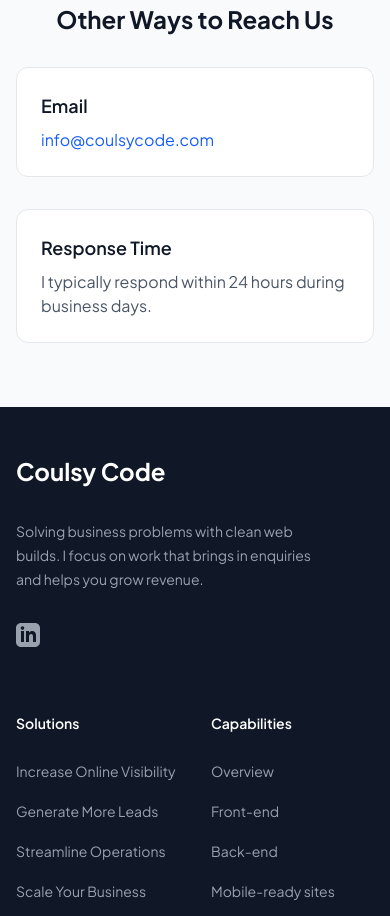
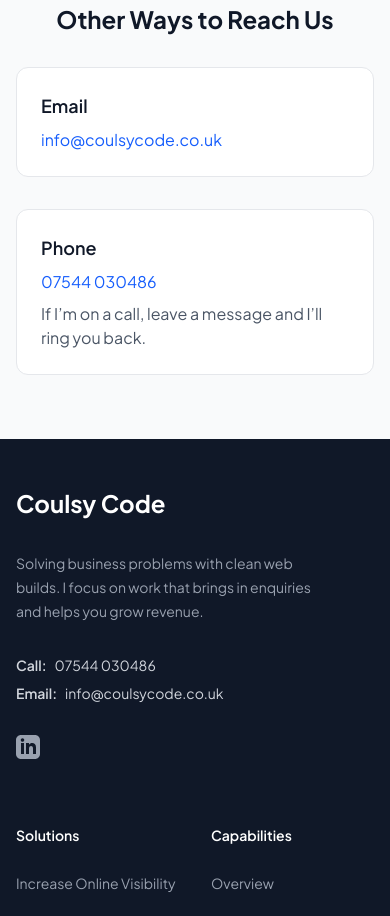
Before and after one commit to Coulsyltd/coulsycode, a Next.js app: page /contact in a window 390 px wide. Shown: the part 1340-2256 px from the top of the page. Built offline with nearby package versions, Linux system fonts and the light colour scheme.

Commit message:
Switch to .co.uk and add phone number

```diff
--- a/app/contact/page.tsx
+++ b/app/contact/page.tsx
@@ -128,14 +128,17 @@
             <div className="grid grid-cols-1 md:grid-cols-2 gap-8">
               <div className="bg-white p-6 rounded-xl border border-gray-200">
                 <h3 className="text-lg font-semibold text-gray-900 mb-2">Email</h3>
-                <a href="mailto:info@coulsycode.com" className="text-blue-600 hover:underline">
-                  info@coulsycode.com
+                <a href="mailto:info@coulsycode.co.uk" className="text-blue-600 hover:underline">
+                  info@coulsycode.co.uk
                 </a>
               </div>
               <div className="bg-white p-6 rounded-xl border border-gray-200">
-                <h3 className="text-lg font-semibold text-gray-900 mb-2">Response Time</h3>
-                <p className="text-gray-600">
-                  I typically respond within 24 hours during business days.
+                <h3 className="text-lg font-semibold text-gray-900 mb-2">Phone</h3>
+                <a href="tel:07544030486" className="text-blue-600 hover:underline">
+                  07544 030486
+                </a>
+                <p className="text-gray-600 mt-2">
+                  If I’m on a call, leave a message and I’ll ring you back.
                 </p>
               </div>
             </div>
--- a/app/layout.tsx
+++ b/app/layout.tsx
@@ -13,7 +13,7 @@
 });
 
 export const metadata: Metadata = {
-  metadataBase: new URL("https://coulsycode.com"),
+  metadataBase: new URL("https://coulsycode.co.uk"),
   title: {
     default: "Coulsy Code — Web Development & Local SEO in York",
     template: "%s | Coulsy Code",
@@ -33,7 +33,7 @@
   ],
   openGraph: {
     type: "website",
-    url: "https://coulsycode.com",
+    url: "https://coulsycode.co.uk",
     siteName: "Coulsy Code",
     locale: "en_GB",
     title: "Coulsy Code — Web Development & Local SEO in York",
--- a/app/privacy/page.tsx
+++ b/app/privacy/page.tsx
@@ -85,7 +85,7 @@
                 <h2 className="text-3xl font-bold text-gray-900 mb-4">Contact Us</h2>
                 <p className="leading-relaxed">
                   If you have questions about this Privacy Policy or wish to exercise your rights, please contact us
-                  at <a href="mailto:info@coulsycode.com" className="text-blue-600 hover:underline">info@coulsycode.com</a>.
+                  at <a href="mailto:info@coulsycode.co.uk" className="text-blue-600 hover:underline">info@coulsycode.co.uk</a>.
                 </p>
               </div>
             </div>
--- a/app/robots.ts
+++ b/app/robots.ts
@@ -8,6 +8,6 @@
         allow: "/",
       },
     ],
-    sitemap: "https://coulsycode.com/sitemap.xml",
+    sitemap: "https://coulsycode.co.uk/sitemap.xml",
   };
 }
--- a/app/sitemap.ts
+++ b/app/sitemap.ts
@@ -1,6 +1,6 @@
 import type { MetadataRoute } from "next";
 
-const BASE_URL = "https://coulsycode.com";
+const BASE_URL = "https://coulsycode.co.uk";
 
 export default function sitemap(): MetadataRoute.Sitemap {
   const lastModified = new Date();
--- a/app/terms/page.tsx
+++ b/app/terms/page.tsx
@@ -82,7 +82,7 @@
                 <h2 className="text-3xl font-bold text-gray-900 mb-4">Contact Us</h2>
                 <p className="leading-relaxed">
                   If you have questions about these Terms of Service, please contact us at
-                  <a href="mailto:info@coulsycode.com" className="text-blue-600 hover:underline"> info@coulsycode.com</a>.
+                  <a href="mailto:info@coulsycode.co.uk" className="text-blue-600 hover:underline"> info@coulsycode.co.uk</a>.
                 </p>
               </div>
             </div>
--- a/components/Footer.tsx
+++ b/components/Footer.tsx
@@ -50,6 +50,24 @@
             <p className="text-sm leading-6 text-gray-400 max-w-xs">
               Solving business problems with clean web builds. I focus on work that brings in enquiries and helps you grow revenue.
             </p>
+            <div className="space-y-2 text-sm">
+              <a
+                href="tel:07544030486"
+                className="inline-flex items-center gap-2 text-gray-300 hover:text-white transition-colors duration-200"
+              >
+                <span className="font-semibold">Call:</span>
+                <span>07544 030486</span>
+              </a>
+              <div>
+                <a
+                  href="mailto:info@coulsycode.co.uk"
+                  className="inline-flex items-center gap-2 text-gray-300 hover:text-white transition-colors duration-200"
+                >
+                  <span className="font-semibold">Email:</span>
+                  <span>info@coulsycode.co.uk</span>
+                </a>
+              </div>
+            </div>
             <div className="flex space-x-6">
               <a href="https://www.linkedin.com/in/robert-coulson-20a60915/" target="_blank" rel="noopener noreferrer" className="text-gray-400 hover:text-gray-300">
                 <span className="sr-only">LinkedIn</span>
--- a/components/StructuredData.tsx
+++ b/components/StructuredData.tsx
@@ -1,16 +1,21 @@
 export default function StructuredData() {
+  const PHONE_DISPLAY = "07544 030486";
+  const PHONE_TEL = "+447544030486";
+
   const schemas = [
     {
       "@context": "https://schema.org",
       "@type": "Organization",
       name: "Coulsy Code",
-      url: "https://coulsycode.com",
+      url: "https://coulsycode.co.uk",
+      telephone: PHONE_TEL,
       sameAs: ["https://www.linkedin.com/in/robert-coulson-20a60915/"],
       contactPoint: [
         {
           "@type": "ContactPoint",
           contactType: "sales",
-          email: "info@coulsycode.com",
+          email: "info@coulsycode.co.uk",
+          telephone: PHONE_DISPLAY,
           availableLanguage: ["en-GB"],
         },
       ],
@@ -19,7 +24,7 @@
       "@context": "https://schema.org",
       "@type": "ProfessionalService",
       name: "Coulsy Code",
-      url: "https://coulsycode.com",
+      url: "https://coulsycode.co.uk",
       areaServed: [
         { "@type": "City", name: "York" },
         { "@type": "AdministrativeArea", name: "Yorkshire" },
@@ -31,7 +36,8 @@
         addressRegion: "North Yorkshire",
         addressCountry: "GB",
       },
-      email: "info@coulsycode.com",
+      email: "info@coulsycode.co.uk",
+      telephone: PHONE_TEL,
       serviceType: [
         "Web development",
         "Web applications",
@@ -43,7 +49,7 @@
       "@context": "https://schema.org",
       "@type": "WebSite",
       name: "Coulsy Code",
-      url: "https://coulsycode.com",
+      url: "https://coulsycode.co.uk",
     },
   ];
 
--- /dev/null
+++ b/public/__forms.html
@@ -0,0 +1,44 @@
+<!doctype html>
+<html lang="en-GB">
+  <head>
+    <meta charset="utf-8" />
+    <meta name="viewport" content="width=device-width, initial-scale=1" />
+    <title>Netlify Forms</title>
+  </head>
+  <body>
+    <!--
+      Netlify Forms (Next.js Runtime v5 migration helper)
+      This hidden HTML form allows Netlify to detect the form at deploy time.
+    -->
+    <form
+      name="contact"
+      method="POST"
+      data-netlify="true"
+      data-netlify-honeypot="bot-field"
+      hidden
+    >
+      <input type="hidden" name="form-name" value="contact" />
+      <p>
+        <label>
+          Don’t fill this in: <input name="bot-field" />
+        </label>
+      </p>
+      <p>
+        <label>Your Name: <input type="text" name="name" /></label>
+      </p>
+      <p>
+        <label>Your Email: <input type="email" name="email" /></label>
+      </p>
+      <p>
+        <label>Company: <input type="text" name="company" /></label>
+      </p>
+      <p>
+        <label>Challenge: <input type="text" name="challenge" /></label>
+      </p>
+      <p>
+        <label>Message: <textarea name="message"></textarea></label>
+      </p>
+      <p><button type="submit">Send</button></p>
+    </form>
+  </body>
+</html>
```
Also changed, not shown: 2 other files (tests, documents, lock files or other folders).
